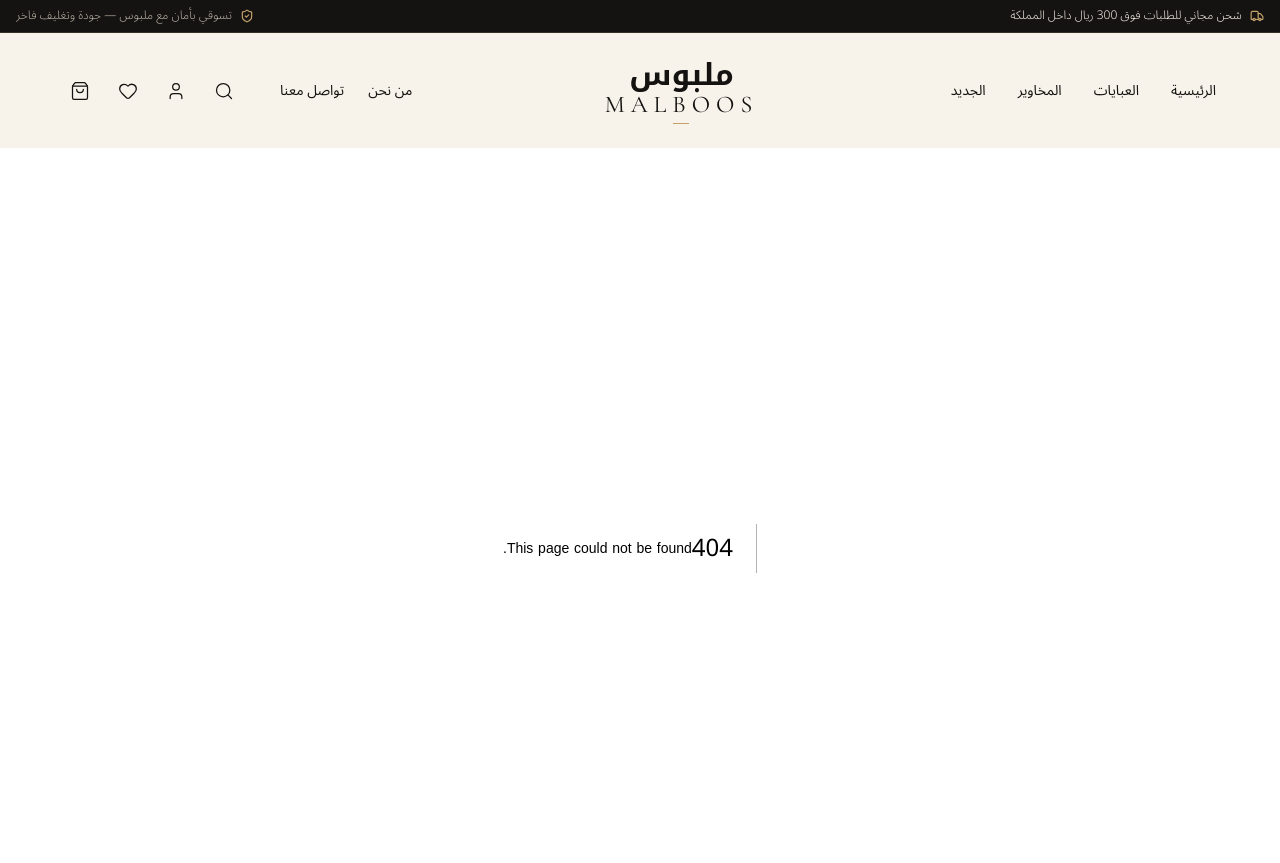
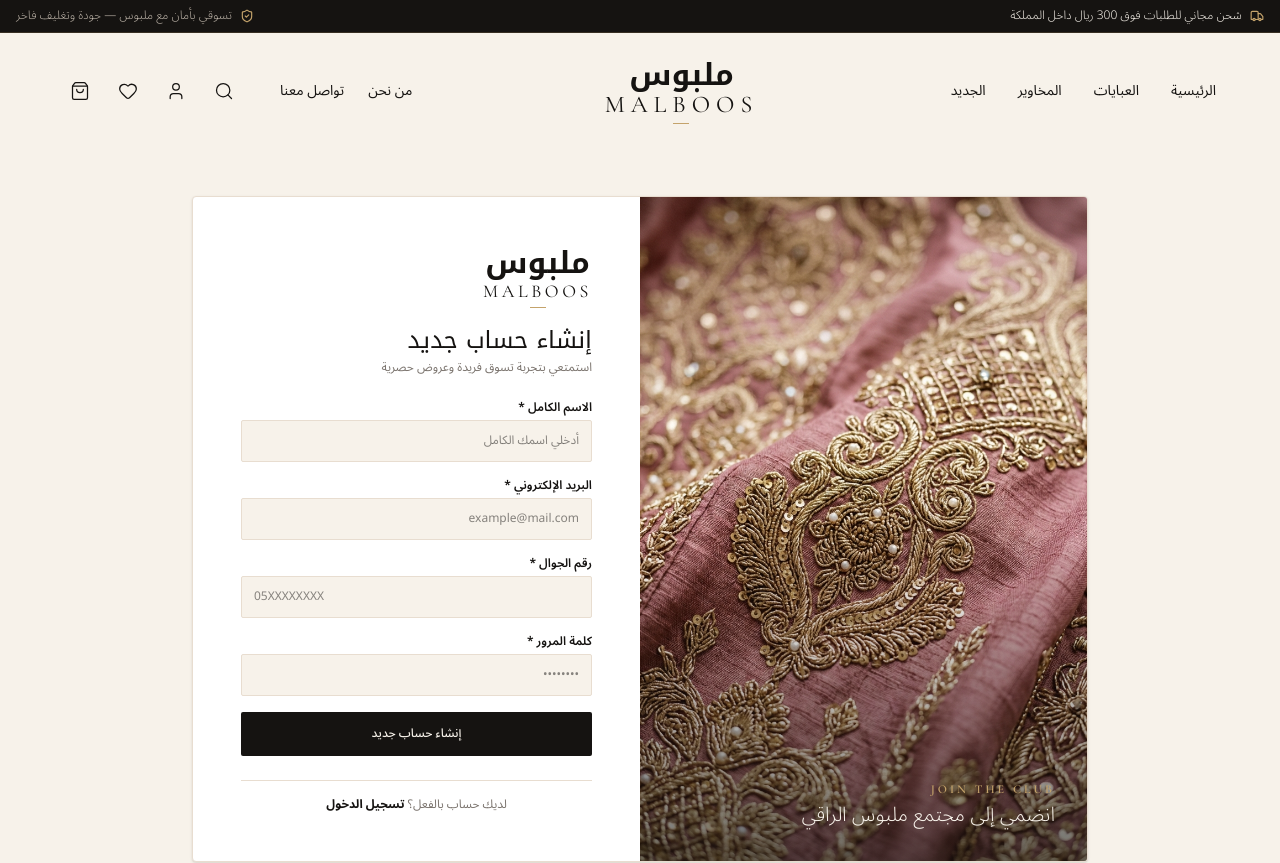
Before and after one commit to SajaJawad/malboos-abaya, a Next.js app: page /register in a window 1280 px wide. Before the commit this address had no page. Shown: the top 863 px of the page. Built offline with nearby package versions, Linux system fonts and the light colour scheme.

Commit message:
add login page

```diff
--- /dev/null
+++ b/app/login/page.tsx
@@ -0,0 +1,78 @@
+import React from 'react';
+import Link from 'next/link';
+import Image from 'next/image';
+import { Logo } from '@/components/ui/Logo';
+
+export default function LoginPage() {
+  return (
+    <div className="min-h-[75vh] flex items-center justify-center py-12 px-4 bg-[#F7F2EA]">
+      <div className="max-w-4xl w-full bg-white rounded-[4px] border border-[#E8DDD0] overflow-hidden shadow-sm grid grid-cols-1 md:grid-cols-2">
+        {/* Visual Image Side */}
+        <div className="relative min-h-[300px] md:min-h-full hidden md:block bg-[#E8DDD0]/40">
+          <Image
+            src="/images/malboos/hero/hero-1.jpg"
+            alt="تسجيل الدخول - ملبوس"
+            fill
+            className="object-cover"
+          />
+          <div className="absolute inset-0 bg-gradient-to-t from-[#151311]/60 via-transparent to-transparent flex flex-col justify-end p-8 text-[#F7F2EA]">
+            <span className="font-cormorant text-xs tracking-[0.25em] text-[#C4A36B] uppercase font-semibold">
+              MALBOOS BOUTIQUE
+            </span>
+            <p className="text-xl font-light mt-1">أهلاً بك مجدداً في عالم الفخامة</p>
+          </div>
+        </div>
+
+        {/* Form Side */}
+        <div className="p-8 md:p-12 flex flex-col justify-center space-y-6">
+          <div className="text-center md:text-right">
+            <Logo size="sm" />
+            <h1 className="text-2xl font-normal text-[#151311] mt-4">تسجيل الدخول</h1>
+            <p className="text-xs text-[#7B746E] mt-1">أدخلي بياناتك لمتابعة التسوق وإدارة طلباتك</p>
+          </div>
+
+          <form className="space-y-4">
+            <div>
+              <label className="block text-xs font-semibold text-[#151311] mb-1">البريد الإلكتروني</label>
+              <input
+                type="email"
+                required
+                placeholder="example@mail.com"
+                className="w-full bg-[#F7F2EA] border border-[#E8DDD0] p-3 text-xs text-[#151311] focus:outline-none focus:border-[#C4A36B] rounded-[2px]"
+              />
+            </div>
+
+            <div>
+              <div className="flex justify-between items-center mb-1">
+                <label className="text-xs font-semibold text-[#151311]">كلمة المرور</label>
+                <Link href="/forgot-password" className="text-[11px] text-[#C4A36B] hover:underline">
+                  نسيت كلمة المرور؟
+                </Link>
+              </div>
+              <input
+                type="password"
+                required
+                placeholder="••••••••"
+                className="w-full bg-[#F7F2EA] border border-[#E8DDD0] p-3 text-xs text-[#151311] focus:outline-none focus:border-[#C4A36B] rounded-[2px]"
+              />
+            </div>
+
+            <button
+              type="submit"
+              className="w-full py-3.5 bg-[#151311] text-[#F7F2EA] text-xs font-medium hover:bg-[#C4A36B] hover:text-[#151311] transition-all rounded-[2px]"
+            >
+              تسجيل الدخول
+            </button>
+          </form>
+
+          <div className="text-center pt-4 border-t border-[#E8DDD0] text-xs text-[#7B746E]">
+            ليس لديك حساب بعد؟{' '}
+            <Link href="/register" className="text-[#151311] font-bold hover:text-[#C4A36B]">
+              أنشئي حساباً جديداً
+            </Link>
+          </div>
+        </div>
+      </div>
+    </div>
+  );
+}
--- /dev/null
+++ b/app/register/page.tsx
@@ -0,0 +1,93 @@
+import React from 'react';
+import Link from 'next/link';
+import Image from 'next/image';
+import { Logo } from '@/components/ui/Logo';
+
+export default function RegisterPage() {
+  return (
+    <div className="min-h-[75vh] flex items-center justify-center py-12 px-4 bg-[#F7F2EA]">
+      <div className="max-w-4xl w-full bg-white rounded-[4px] border border-[#E8DDD0] overflow-hidden shadow-sm grid grid-cols-1 md:grid-cols-2">
+        {/* Visual Image Side */}
+        <div className="relative min-h-[300px] md:min-h-full hidden md:block bg-[#E8DDD0]/40">
+          <Image
+            src="/images/malboos/collections/new-collection.jpg"
+            alt="إنشاء حساب - ملبوس"
+            fill
+            className="object-cover"
+          />
+          <div className="absolute inset-0 bg-gradient-to-t from-[#151311]/60 via-transparent to-transparent flex flex-col justify-end p-8 text-[#F7F2EA]">
+            <span className="font-cormorant text-xs tracking-[0.25em] text-[#C4A36B] uppercase font-semibold">
+              JOIN THE CLUB
+            </span>
+            <p className="text-xl font-light mt-1">انضمي إلى مجتمع ملبوس الراقي</p>
+          </div>
+        </div>
+
+        {/* Form Side */}
+        <div className="p-8 md:p-12 flex flex-col justify-center space-y-6">
+          <div className="text-center md:text-right">
+            <Logo size="sm" />
+            <h1 className="text-2xl font-normal text-[#151311] mt-4">إنشاء حساب جديد</h1>
+            <p className="text-xs text-[#7B746E] mt-1">استمتعي بتجربة تسوق فريدة وعروض حصرية</p>
+          </div>
+
+          <form className="space-y-4">
+            <div>
+              <label className="block text-xs font-semibold text-[#151311] mb-1">الاسم الكامل *</label>
+              <input
+                type="text"
+                required
+                placeholder="أدخلي اسمك الكامل"
+                className="w-full bg-[#F7F2EA] border border-[#E8DDD0] p-3 text-xs text-[#151311] focus:outline-none focus:border-[#C4A36B] rounded-[2px]"
+              />
+            </div>
+
+            <div>
+              <label className="block text-xs font-semibold text-[#151311] mb-1">البريد الإلكتروني *</label>
+              <input
+                type="email"
+                required
+                placeholder="example@mail.com"
+                className="w-full bg-[#F7F2EA] border border-[#E8DDD0] p-3 text-xs text-[#151311] focus:outline-none focus:border-[#C4A36B] rounded-[2px]"
+              />
+            </div>
+
+            <div>
+              <label className="block text-xs font-semibold text-[#151311] mb-1">رقم الجوال *</label>
+              <input
+                type="tel"
+                required
+                placeholder="05XXXXXXXX"
+                className="w-full bg-[#F7F2EA] border border-[#E8DDD0] p-3 text-xs text-[#151311] focus:outline-none focus:border-[#C4A36B] rounded-[2px]"
+              />
+            </div>
+
+            <div>
+              <label className="block text-xs font-semibold text-[#151311] mb-1">كلمة المرور *</label>
+              <input
+                type="password"
+                required
+                placeholder="••••••••"
+                className="w-full bg-[#F7F2EA] border border-[#E8DDD0] p-3 text-xs text-[#151311] focus:outline-none focus:border-[#C4A36B] rounded-[2px]"
+              />
+            </div>
+
+            <button
+              type="submit"
+              className="w-full py-3.5 bg-[#151311] text-[#F7F2EA] text-xs font-medium hover:bg-[#C4A36B] hover:text-[#151311] transition-all rounded-[2px]"
+            >
+              إنشاء حساب جديد
+            </button>
+          </form>
+
+          <div className="text-center pt-4 border-t border-[#E8DDD0] text-xs text-[#7B746E]">
+            لديك حساب بالفعل؟{' '}
+            <Link href="/login" className="text-[#151311] font-bold hover:text-[#C4A36B]">
+              تسجيل الدخول
+            </Link>
+          </div>
+        </div>
+      </div>
+    </div>
+  );
+}
```
